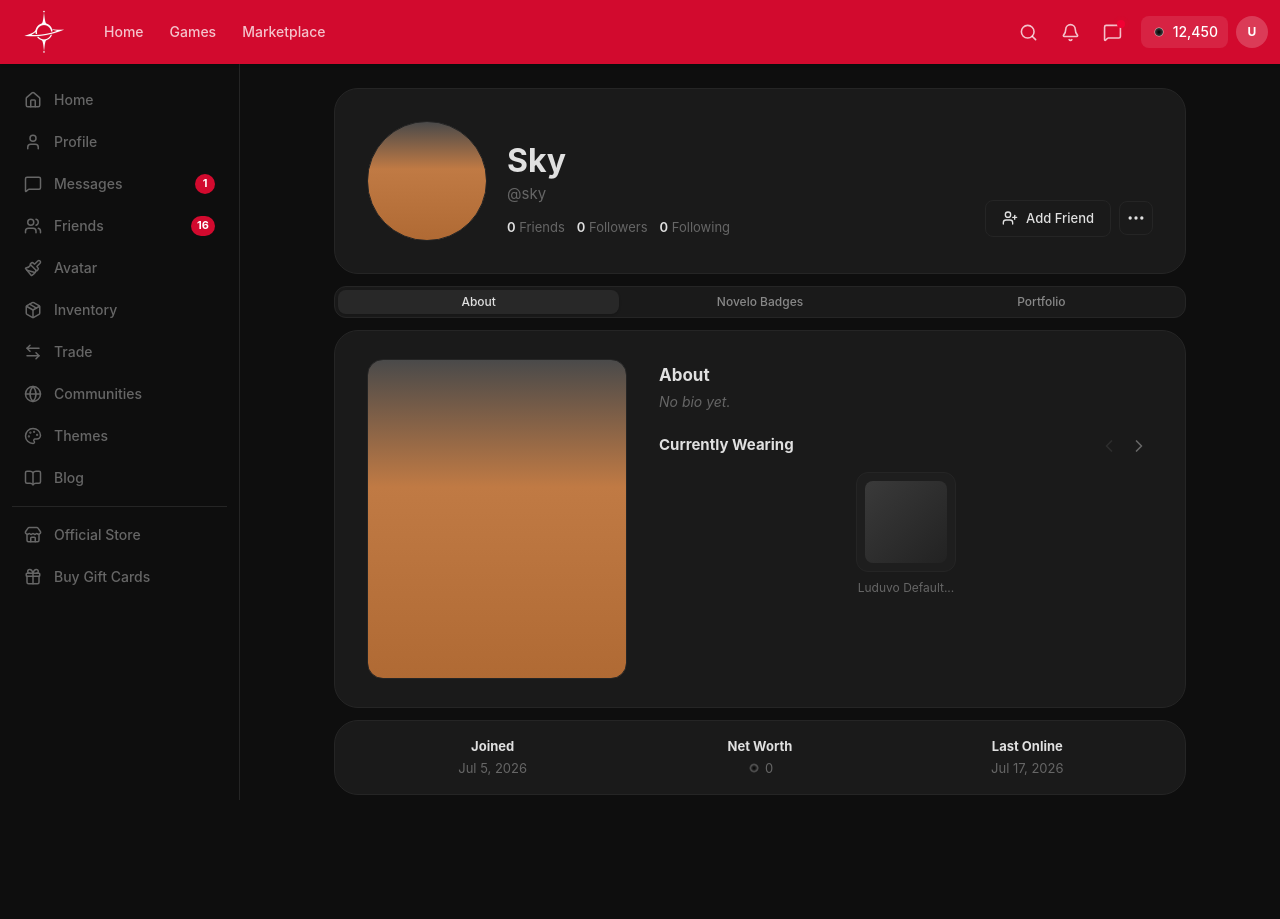
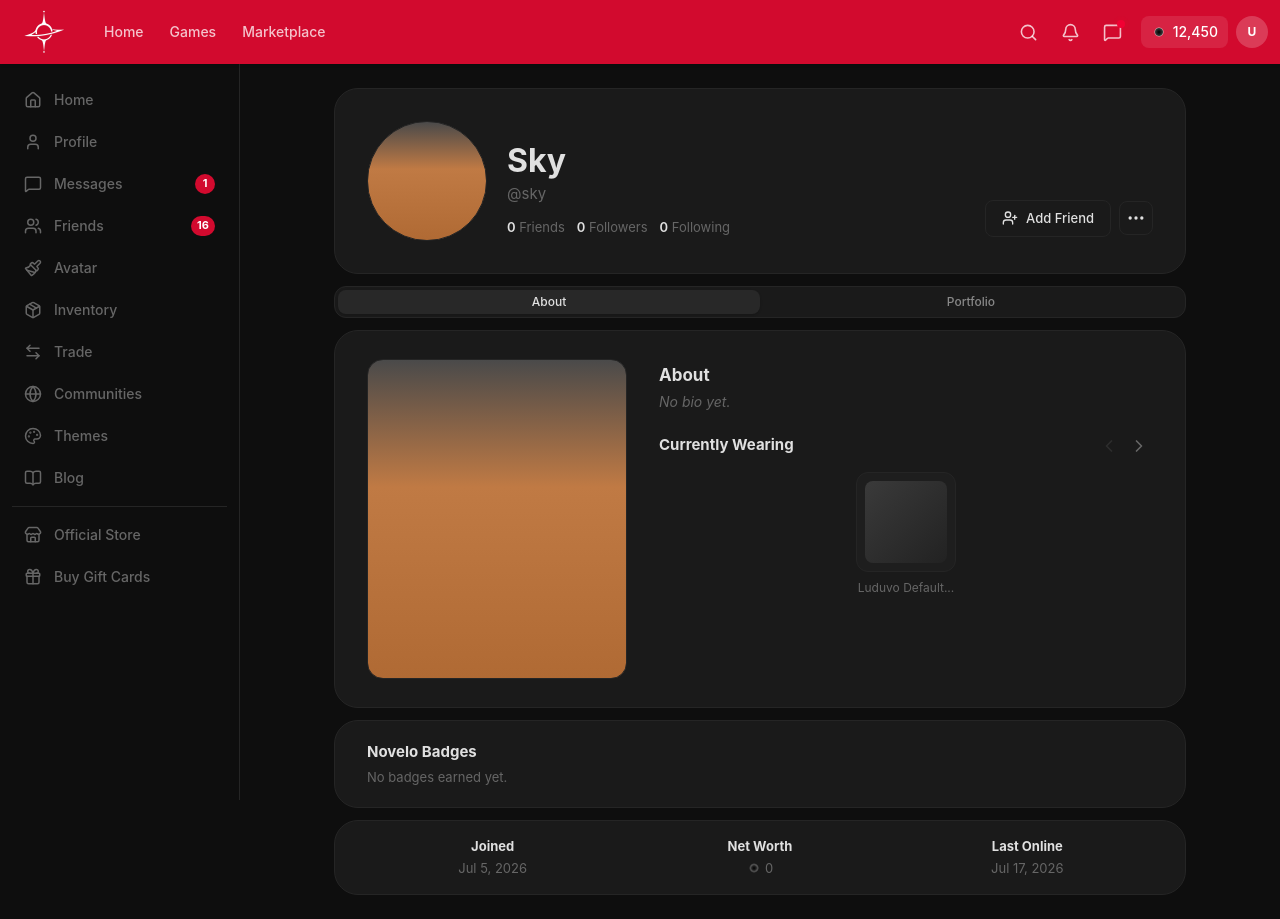
Before and after one commit to Pwooooo/Sox, a React (Vite) app: page /profile/1 in a window 1280 px wide. Before the commit the page ends 819 px from the top, so only its background shows below. Built offline with nearby package versions, Linux system fonts and the light colour scheme.

Commit message:
profile: Novelo Badges card between About and Stats

```diff
--- a/src/pages/Profile.tsx
+++ b/src/pages/Profile.tsx
@@ -28,7 +28,7 @@ function avatarGrad() {
 
 export function Profile() {
   const [wearingIndex, setWearingIndex] = useState(0)
-  const [activeTab, setActiveTab] = useState<'about' | 'badges' | 'portfolio'>('about')
+  const [activeTab, setActiveTab] = useState<'about' | 'portfolio'>('about')
 
   return (
     <div className="max-w-[900px] mx-auto px-4 md:px-6 py-6 flex flex-col gap-3">
@@ -73,16 +73,6 @@ export function Profile() {
           }`}
         >
           About
-        </button>
-        <button
-          onClick={() => setActiveTab('badges')}
-          className={`h-full flex-1 text-[12px] font-medium cursor-pointer border-none capitalize rounded-lg transition-colors ${
-            activeTab === 'badges'
-              ? 'bg-[#282828] text-foreground shadow-sm'
-              : 'bg-transparent text-[#888] hover:text-foreground'
-          }`}
-        >
-          Novelo Badges
         </button>
         <button
           onClick={() => setActiveTab('portfolio')}
@@ -146,6 +136,12 @@ export function Profile() {
             </div>
           </div>
 
+          {/* Novelo Badges */}
+          <div className="bg-card rounded-3xl border border-border px-8 py-5">
+            <h3 className="text-[15px] font-bold text-foreground">Novelo Badges</h3>
+            <p className="text-muted-foreground text-[13px] mt-1">No badges earned yet.</p>
+          </div>
+
           {/* Stats bar */}
           <div className="bg-card rounded-3xl border border-border px-8 py-4">
             <div className="grid grid-cols-3 gap-4 text-center">
@@ -169,12 +165,6 @@ export function Profile() {
         </>
       )}
 
-      {activeTab === 'badges' && (
-        <div className="bg-card rounded-3xl border border-border p-8">
-          <p className="text-muted-foreground text-[14px] italic">No badges yet.</p>
-        </div>
-      )}
-
       {activeTab === 'portfolio' && (
         <div className="bg-card rounded-3xl border border-border p-8">
           <p className="text-muted-foreground text-[14px] italic">No portfolio items yet.</p>
```
